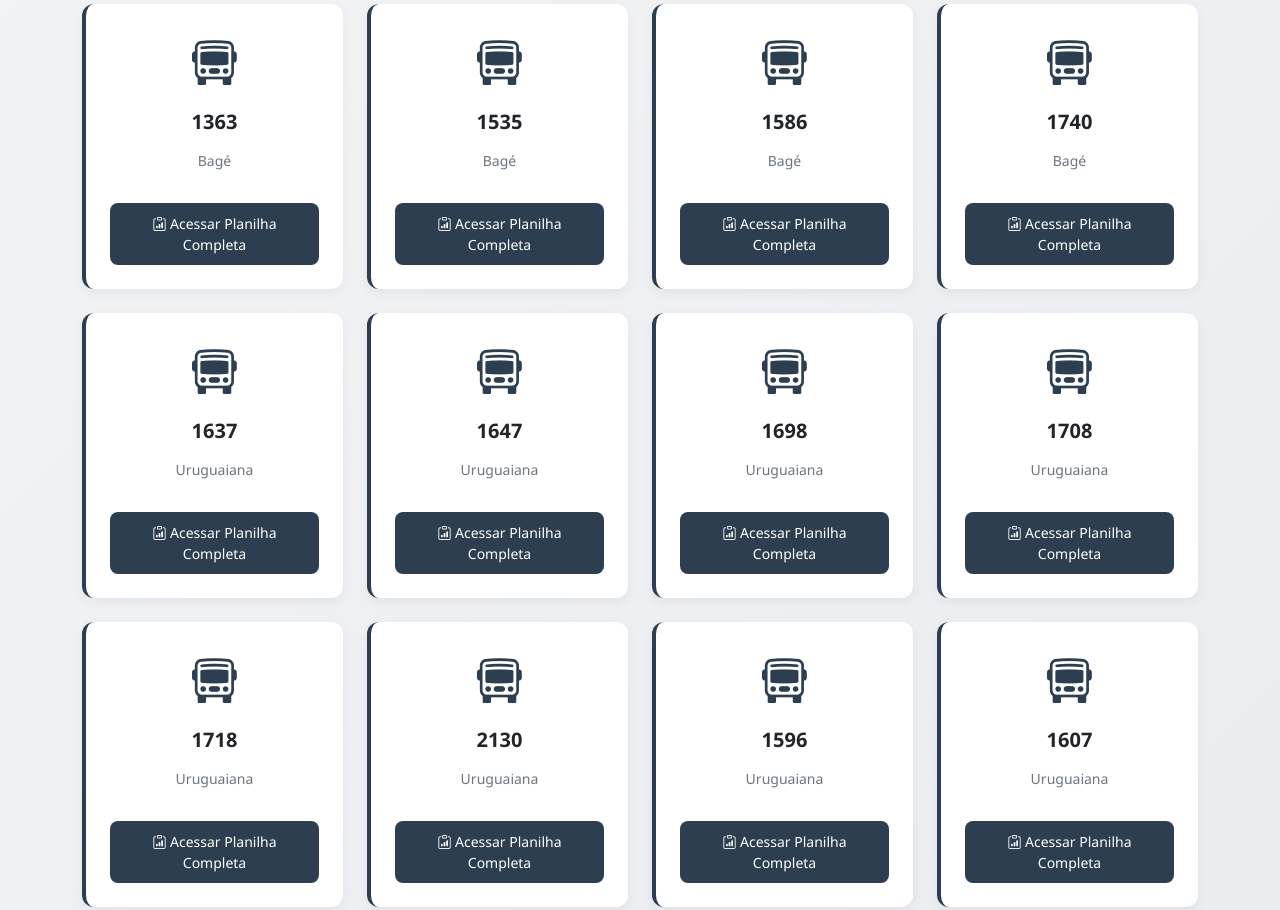
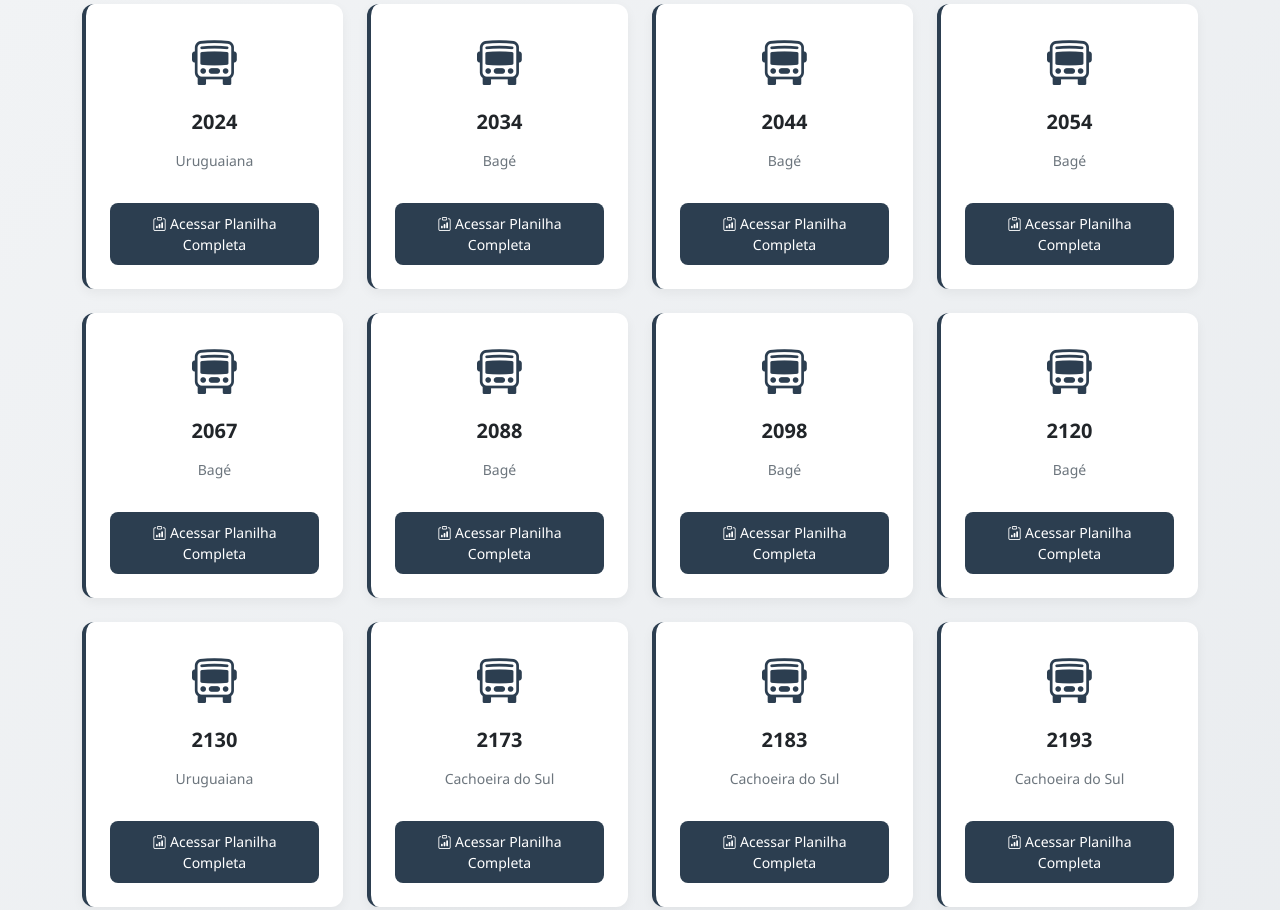
Before and after one commit to frotasaojoao/frotasaojoao.github.io, a plain HTML site: page index.html in a window 1280 px wide. Shown: the part 2249-3159 px from the top of the page. Drawn offline with nearby package versions, Linux system fonts and the light colour scheme.

Commit message:
Atualizando a ordem dos veículos

```diff
--- a/index.html
+++ b/index.html
@@ -184,244 +184,36 @@
     <script src="https://cdn.jsdelivr.net/npm/bootstrap@5.1.3/dist/js/bootstrap.bundle.min.js"></script>
     <script>
         const fleetData = [
-             {
-                id: "2173",
-                sheetUrl: "https://docs.google.com/spreadsheets/d/1HCLOWYlIyiV7h3ylI72YNyCrQ__ZNVgJ/edit?usp=drive_link&ouid=117104784669538593710&rtpof=true&sd=true",
-                description: "Cachoeira do Sul",
-                icon: "bi-bus-front"
-            },
-
-
-            {
-                id: "2183",
-                sheetUrl: "https://docs.google.com/spreadsheets/d/1ZROYcxEoykjwBR4s4WzVcRHnf0YkbA5o/edit?usp=drive_link&ouid=117104784669538593710&rtpof=true&sd=true",
-                description: "Cachoeira do Sul",
-                icon: "bi-bus-front"
-            },
-
-
-            {
-                id: "2214",
-                sheetUrl: "https://docs.google.com/spreadsheets/d/1gJmZ854LoKbZZzthZ_AabTxFGPn7rQX1/edit?usp=drive_link&ouid=117104784669538593710&rtpof=true&sd=true",
-                description: "Cachoeira do Sul",
-                icon: "bi-bus-front"
-            },
-
-
-            {
-                id: "2224",
-                sheetUrl: "https://docs.google.com/spreadsheets/d/1mR9A5-Fy-lAaAJ4MbguXl_U9_YufSJjH/edit?usp=drive_link&ouid=117104784669538593710&rtpof=true&sd=true",
-                description: "Cachoeira do Sul",
-                icon: "bi-bus-front"
-            },
-
-
-            {
-                id: "2193",
-                sheetUrl: "https://docs.google.com/spreadsheets/d/1W3ev-6Wb86CBiQp_y7ipiE2Zjm3x5I88/edit?usp=drive_link&ouid=117104784669538593710&rtpof=true&sd=true",
-                description: "Cachoeira do Sul",
-                icon: "bi-bus-front"
-            },
-
-
-            {
-                id: "2011",
-                sheetUrl: "https://docs.google.com/spreadsheets/d/1Ebqixbg2Gi6Mrkh37L6zwsIlpLVX_-CY/edit?usp=drive_link&ouid=117104784669538593710&rtpof=true&sd=true",
-                description: "Cachoeira do Sul",
-                icon: "bi-bus-front"
-            },
-
-
-            {
-                id: "1313",
-                sheetUrl: "https://docs.google.com/spreadsheets/d/1_ZtwXNjqvmzMyGpnkJjKSTlaNbJ0jNsO/edit?usp=drive_link&ouid=117104784669538593710&rtpof=true&sd=true",
-                description: "Cachoeira do Sul",
-                icon: "bi-bus-front"
-            },
-
-
-            {
-                id: "2067",
-                sheetUrl: "https://docs.google.com/spreadsheets/d/1QiJ39bR5-gwN96C_m2yeAVnphn_QhkCn/edit?usp=drive_link&ouid=117104784669538593710&rtpof=true&sd=true",
-                description: "Bagé",
-                icon: "bi-bus-front"
-            },
-
-
-            {
-                id: "2120",
-                sheetUrl: "https://docs.google.com/spreadsheets/d/1eieBVghAdmp6DZ5TRBsQiIh08oBA9RA2/edit?usp=drive_link&ouid=117104784669538593710&rtpof=true&sd=true",
-                description: "Bagé",
-                icon: "bi-bus-front"
-            },
-
-
-            {
-                id: "2044",
-                sheetUrl: "https://docs.google.com/spreadsheets/d/1nB04bZg_-pSecA9we6u8hUcJKzC7jMoS/edit?usp=drive_link&ouid=117104784669538593710&rtpof=true&sd=true",
-                description: "Bagé",
-                icon: "bi-bus-front"
-            },
-
-
-            {
-                id: "2088",
-                sheetUrl: "https://docs.google.com/spreadsheets/d/1cCwc1E3Sg-e_ROmSBmuzJzLcncOu7JOg/edit?usp=drive_link&ouid=117104784669538593710&rtpof=true&sd=true",
-                description: "Bagé",
-                icon: "bi-bus-front"
-            },
-
-
-            {
-                id: "2098",
-                sheetUrl: "https://docs.google.com/spreadsheets/d/16S3U6SfREQDidwkSblJBEQEQ-EahK06X/edit?usp=drive_link&ouid=117104784669538593710&rtpof=true&sd=true",
-                description: "Bagé",
-                icon: "bi-bus-front"
-            },
-
-
-            {
-                id: "2054",
-                sheetUrl: "https://docs.google.com/spreadsheets/d/1qX4Bwngnm3YpEazCh2TdieZLTxBwjSYK/edit?usp=drive_link&ouid=117104784669538593710&rtpof=true&sd=true",
-                description: "Bagé",
-                icon: "bi-bus-front"
-            },
-
-
-            {
-                id: "2034",
-                sheetUrl: "https://docs.google.com/spreadsheets/d/1C8iGi2nfSPXTv5TgmZtXHUsXXTQmnNtp/edit?usp=drive_link&ouid=117104784669538593710&rtpof=true&sd=true",
-                description: "Bagé",
-                icon: "bi-bus-front"
-            },
-
-
-            {
-                id: "1565",
-                sheetUrl: "https://docs.google.com/spreadsheets/d/12SqBl_ALNSBu33GRwXwn2jVbKFBermwW/edit?usp=drive_link&ouid=117104784669538593710&rtpof=true&sd=true",
-                description: "Bagé",
-                icon: "bi-bus-front"
-            },
-
-
-            {
-                id: "1323",
-                sheetUrl: "https://docs.google.com/spreadsheets/d/1se4UWhZ_BISvcbfrOXWUjeZ6zOCeGeTT/edit?usp=drive_link&ouid=117104784669538593710&rtpof=true&sd=true",
-                description: "Bagé",
-                icon: "bi-bus-front"
-            },
-
-
-            {
-                id: "1363",
-                sheetUrl: "https://docs.google.com/spreadsheets/d/12u5XziD-VmTLNXlW1ikmtH7JkWImvfvp/edit?usp=drive_link&ouid=117104784669538593710&rtpof=true&sd=true",
-                description: "Bagé",
-                icon: "bi-bus-front"
-            },
-
-
-            {
-                id: "1535",
-                sheetUrl: "https://docs.google.com/spreadsheets/d/1X2dW-kB0gd--s7xQOXkBf9crleeYhVWR/edit?usp=drive_link&ouid=117104784669538593710&rtpof=true&sd=true",
-                description: "Bagé",
-                icon: "bi-bus-front"
-            },
-
-
-            {
-                id: "1586",
-                sheetUrl: "https://docs.google.com/spreadsheets/d/1ANcV-hD5VqP0scQ5U0GGkz4Nx9Cjc17_/edit?usp=drive_link&ouid=117104784669538593710&rtpof=true&sd=true",
-                description: "Bagé",
-                icon: "bi-bus-front"
-            },
-
-
-            {
-                id: "1740",
-                sheetUrl: "https://docs.google.com/spreadsheets/d/1yOzFljnH9YIyiVFLY-fBqhhLO9Mh5yox/edit?usp=drive_link&ouid=117104784669538593710&rtpof=true&sd=true",
-                description: "Bagé",
-                icon: "bi-bus-front"
-            },
-
-
-            {
-                id: "1637",
-                sheetUrl: "https://docs.google.com/spreadsheets/d/1I6pPphkx_Rk1aLm6cSCettdTmF-8H0wm/edit?usp=drive_link&ouid=117104784669538593710&rtpof=true&sd=true",
-                description: "Uruguaiana",
-                icon: "bi-bus-front"
-            },
-
-
-            {
-                id: "1647",
-                sheetUrl: "https://docs.google.com/spreadsheets/d/1KljYbfuyGviXAi3aOnyVimaOLBxvhfNc/edit?usp=drive_link&ouid=117104784669538593710&rtpof=true&sd=true",
-                description: "Uruguaiana",
-                icon: "bi-bus-front"
-            },
-
-
-            {
-                id: "1698",
-                sheetUrl: "https://docs.google.com/spreadsheets/d/1k86Pv7-8G2N-slsQIy8C6hTLiYA3vLrd/edit?usp=drive_link&ouid=117104784669538593710&rtpof=true&sd=true",
-                description: "Uruguaiana",
-                icon: "bi-bus-front"
-            },
-
-
-            {
-                id: "1708",
-                sheetUrl: "https://docs.google.com/spreadsheets/d/16xILuy9_hCEBAouW13cfTIzCYdIpyycS/edit?usp=drive_link&ouid=117104784669538593710&rtpof=true&sd=true",
-                description: "Uruguaiana",
-                icon: "bi-bus-front"
-            },
-
-
-            {
-                id: "1718",
-                sheetUrl: "https://docs.google.com/spreadsheets/d/1cwCPR7nFN7TFaKm1QL0pIQ_O8Mq3TSKh/edit?usp=drive_link&ouid=117104784669538593710&rtpof=true&sd=true",
-                description: "Uruguaiana",
-                icon: "bi-bus-front"
-            },
-
-
-            {
-                id: "2130",
-                sheetUrl: "https://docs.google.com/spreadsheets/d/1DpHduB-GlWWEmQJpCqr5bN2CrGn8yPkl/edit?usp=drive_link&ouid=117104784669538593710&rtpof=true&sd=true",
-                description: "Uruguaiana",
-                icon: "bi-bus-front"
-            },
-
-
-            {
-                id: "1596",
-                sheetUrl: "https://docs.google.com/spreadsheets/d/1KEKOrExXU_rDx-FWle1LYtuofrMc-Z-o/edit?usp=drive_link&ouid=117104784669538593710&rtpof=true&sd=true",
-                description: "Uruguaiana",
-                icon: "bi-bus-front"
-            },
-
-
-            {
-                id: "1607",
-                sheetUrl: "https://docs.google.com/spreadsheets/d/1L64_A_nvNHahDKLOzLZbKcOQ8yZ7SaSc/edit?usp=drive_link&ouid=117104784669538593710&rtpof=true&sd=true",
-                description: "Uruguaiana",
-                icon: "bi-bus-front"
-            },
-
-
-            {
-                id: "1617",
-                sheetUrl: "https://docs.google.com/spreadsheets/d/1n613SUSYX6UulrLueTz5hcSrBM02aZ_o/edit?usp=drive_link&ouid=117104784669538593710&rtpof=true&sd=true",
-                description: "Uruguaiana",
-                icon: "bi-bus-front"
-            },
-
-
-            {
-                id: "2024",
-                sheetUrl: "https://docs.google.com/spreadsheets/d/1mR9A5-Fy-lAaAJ4MbguXl_U9_YufSJjH/edit?usp=drive_link&ouid=117104784669538593710&rtpof=true&sd=true",
-                description: "Uruguaiana",
-                icon: "bi-bus-front"
-            }
+            { id:"1313", icon:"bi-bus-front", description:"Cachoeira do Sul", sheetUrl:"https://docs.google.com/spreadsheets/d/1_ZtwXNjqvmzMyGpnkJjKSTlaNbJ0jNsO/edit?usp=drive_link&ouid=117104784669538593710&rtpof=true&sd=true" },
+            { id:"1323", icon:"bi-bus-front", description:"Bagé", sheetUrl:"https://docs.google.com/spreadsheets/d/1se4UWhZ_BISvcbfrOXWUjeZ6zOCeGeTT/edit?usp=drive_link&ouid=117104784669538593710&rtpof=true&sd=true" },
+            { id:"1363", icon:"bi-bus-front", description:"Bagé", sheetUrl:"https://docs.google.com/spreadsheets/d/12u5Xzid-VmTLNXlW1ikmtH7JkWImvfvp/edit?usp=drive_link&ouid=117104784669538593710&rtpof=true&sd=true" },
+            { id:"1535", icon:"bi-bus-front", description:"Bagé", sheetUrl:"https://docs.google.com/spreadsheets/d/1X2dW-kB0gd--s7xQOXkBf9crleeYhVWR/edit?usp=drive_link&ouid=117104784669538593710&rtpof=true&sd=true" },
+            { id:"1565", icon:"bi-bus-front", description:"Bagé", sheetUrl:"https://docs.google.com/spreadsheets/d/12SqBl_ALNSBu33GRwXwn2jVbKFBermwW/edit?usp=drive_link&ouid=117104784669538593710&rtpof=true&sd=true" },
+            { id:"1586", icon:"bi-bus-front", description:"Bagé", sheetUrl:"https://docs.google.com/spreadsheets/d/1ANcV-hD5VqP0scQ5U0GGkz4Nx9Cjc17_/edit?usp=drive_link&ouid=117104784669538593710&rtpof=true&sd=true" },
+            { id:"1596", icon:"bi-bus-front", description:"Uruguaiana", sheetUrl:"https://docs.google.com/spreadsheets/d/1KEKOrExXU_rDx-FWle1LYtuofrMc-Z-o/edit?usp=drive_link&ouid=117104784669538593710&rtpof=true&sd=true" },
+            { id:"1607", icon:"bi-bus-front", description:"Uruguaiana", sheetUrl:"https://docs.google.com/spreadsheets/d/1L64_A_nvNHahDKLOzLZbKcOQ8yZ7SaSc/edit?usp=drive_link&ouid=117104784669538593710&rtpof=true&sd=true" },
+            { id:"1617", icon:"bi-bus-front", description:"Uruguaiana", sheetUrl:"https://docs.google.com/spreadsheets/d/1n613SUSYX6UulrLueTz5hcSrBM02aZ_o/edit?usp=drive_link&ouid=117104784669538593710&rtpof=true&sd=true" },
+            { id:"1637", icon:"bi-bus-front", description:"Uruguaiana", sheetUrl:"https://docs.google.com/spreadsheets/d/1I6pPphkx_Rk1aLm6cSCettdTmF-8H0wm/edit?usp=drive_link&ouid=117104784669538593710&rtpof=true&sd=true" },
+            { id:"1647", icon:"bi-bus-front", description:"Uruguaiana", sheetUrl:"https://docs.google.com/spreadsheets/d/1KljYbfuyGviXAi3aOnyVimaOLBxvhfNc/edit?usp=drive_link&ouid=117104784669538593710&rtpof=true&sd=true" },
+            { id:"1698", icon:"bi-bus-front", description:"Uruguaiana", sheetUrl:"https://docs.google.com/spreadsheets/d/1k86Pv7-8G2N-slsQIy8C6hTLiYA3vLrd/edit?usp=drive_link&ouid=117104784669538593710&rtpof=true&sd=true" },
+            { id:"1708", icon:"bi-bus-front", description:"Uruguaiana", sheetUrl:"https://docs.google.com/spreadsheets/d/16xILuy9_hCEBAouW13cfTIzCYdIpyycS/edit?usp=drive_link&ouid=117104784669538593710&rtpof=true&sd=true" },
+            { id:"1718", icon:"bi-bus-front", description:"Uruguaiana", sheetUrl:"https://docs.google.com/spreadsheets/d/1cwCPR7nFN7TFaKm1QL0pIQ_O8Mq3TSKh/edit?usp=drive_link&ouid=117104784669538593710&rtpof=true&sd=true" },
+            { id:"1740", icon:"bi-bus-front", description:"Bagé", sheetUrl:"https://docs.google.com/spreadsheets/d/1yOzFljnH9YIyiVFLY-fBqhhLO9Mh5yox/edit?usp=drive_link&ouid=117104784669538593710&rtpof=true&sd=true" },
+            { id:"2011", icon:"bi-bus-front", description:"Cachoeira do Sul", sheetUrl:"https://docs.google.com/spreadsheets/d/1Ebqixbg2Gi6Mrkh37L6zwsIlpLVX_-CY/edit?usp=drive_link&ouid=117104784669538593710&rtpof=true&sd=true" },
+            { id:"2024", icon:"bi-bus-front", description:"Uruguaiana", sheetUrl:"https://docs.google.com/spreadsheets/d/1mR9A5-Fy-lAaAJ4MbguXl_U9_YufSJjH/edit?usp=drive_link&ouid=117104784669538593710&rtpof=true&sd=true" },
+            { id:"2034", icon:"bi-bus-front", description:"Bagé", sheetUrl:"https://docs.google.com/spreadsheets/d/1C8iGi2nfSPXTv5TgmZtXHUsXXTQmnNtp/edit?usp=drive_link&ouid=117104784669538593710&rtpof=true&sd=true" },
+            { id:"2044", icon:"bi-bus-front", description:"Bagé", sheetUrl:"https://docs.google.com/spreadsheets/d/1nB04bZg_-pSecA9we6u8hUcJKzC7jMoS/edit?usp=drive_link&ouid=117104784669538593710&rtpof=true&sd=true" },
+            { id:"2054", icon:"bi-bus-front", description:"Bagé", sheetUrl:"https://docs.google.com/spreadsheets/d/1qX4Bwngnm3YpEazCh2TdieZLTxBwjSYK/edit?usp=drive_link&ouid=117104784669538593710&rtpof=true&sd=true" },
+            { id:"2067", icon:"bi-bus-front", description:"Bagé", sheetUrl:"https://docs.google.com/spreadsheets/d/1QiJ39bR5-gwN96C_m2yeAVnphn_QhkCn/edit?usp=drive_link&ouid=117104784669538593710&rtpof=true&sd=true" },
+            { id:"2088", icon:"bi-bus-front", description:"Bagé", sheetUrl:"https://docs.google.com/spreadsheets/d/1cCwc1E3Sg-e_ROmSBmuzJzLcncOu7JOg/edit?usp=drive_link&ouid=117104784669538593710&rtpof=true&sd=true" },
+            { id:"2098", icon:"bi-bus-front", description:"Bagé", sheetUrl:"https://docs.google.com/spreadsheets/d/16S3U6SfREQDidwkSblJBEQEQ-EahK06X/edit?usp=drive_link&ouid=117104784669538593710&rtpof=true&sd=true" },
+            { id:"2120", icon:"bi-bus-front", description:"Bagé", sheetUrl:"https://docs.google.com/spreadsheets/d/1eieBVghAdmp6DZ5TRBsQiIh08oBA9RA2/edit?usp=drive_link&ouid=117104784669538593710&rtpof=true&sd=true" },
+            { id:"2130", icon:"bi-bus-front", description:"Uruguaiana", sheetUrl:"https://docs.google.com/spreadsheets/d/1DpHduB-GlWWEmQJpCqr5bN2CrGn8yPkl/edit?usp=drive_link&ouid=117104784669538593710&rtpof=true&sd=true" },
+            { id:"2173", icon:"bi-bus-front", description:"Cachoeira do Sul", sheetUrl:"https://docs.google.com/spreadsheets/d/1HCLOWYlIyiV7h3ylI72YNyCrQ__ZNVgJ/edit?usp=drive_link&ouid=117104784669538593710&rtpof=true&sd=true" },
+            { id:"2183", icon:"bi-bus-front", description:"Cachoeira do Sul", sheetUrl:"https://docs.google.com/spreadsheets/d/1ZROYcxEoykjwBR4s4WzVcRHnf0YkbA5o/edit?usp=drive_link&ouid=117104784669538593710&rtpof=true&sd=true" },
+            { id:"2193", icon:"bi-bus-front", description:"Cachoeira do Sul", sheetUrl:"https://docs.google.com/spreadsheets/d/1W3ev-6Wb86CBiQp_y7ipiE2Zjm3x5I88/edit?usp=drive_link&ouid=117104784669538593710&rtpof=true&sd=true" },
+            { id:"2214", icon:"bi-bus-front", description:"Cachoeira do Sul", sheetUrl:"https://docs.google.com/spreadsheets/d/1gJmZ854LoKbZZzthZ_AabTxFGPn7rQX1/edit?usp=drive_link&ouid=117104784669538593710&rtpof=true&sd=true" },
+            { id:"2224", icon:"bi-bus-front", description:"Cachoeira do Sul", sheetUrl:"https://docs.google.com/spreadsheets/d/1mR9A5-Fy-lAaAJ4MbguXl_U9_YufSJjH/edit?usp=drive_link&ouid=117104784669538593710&rtpof=true&sd=true" }
         ];
 
         const container = document.getElementById('vehicleContainer');
```
